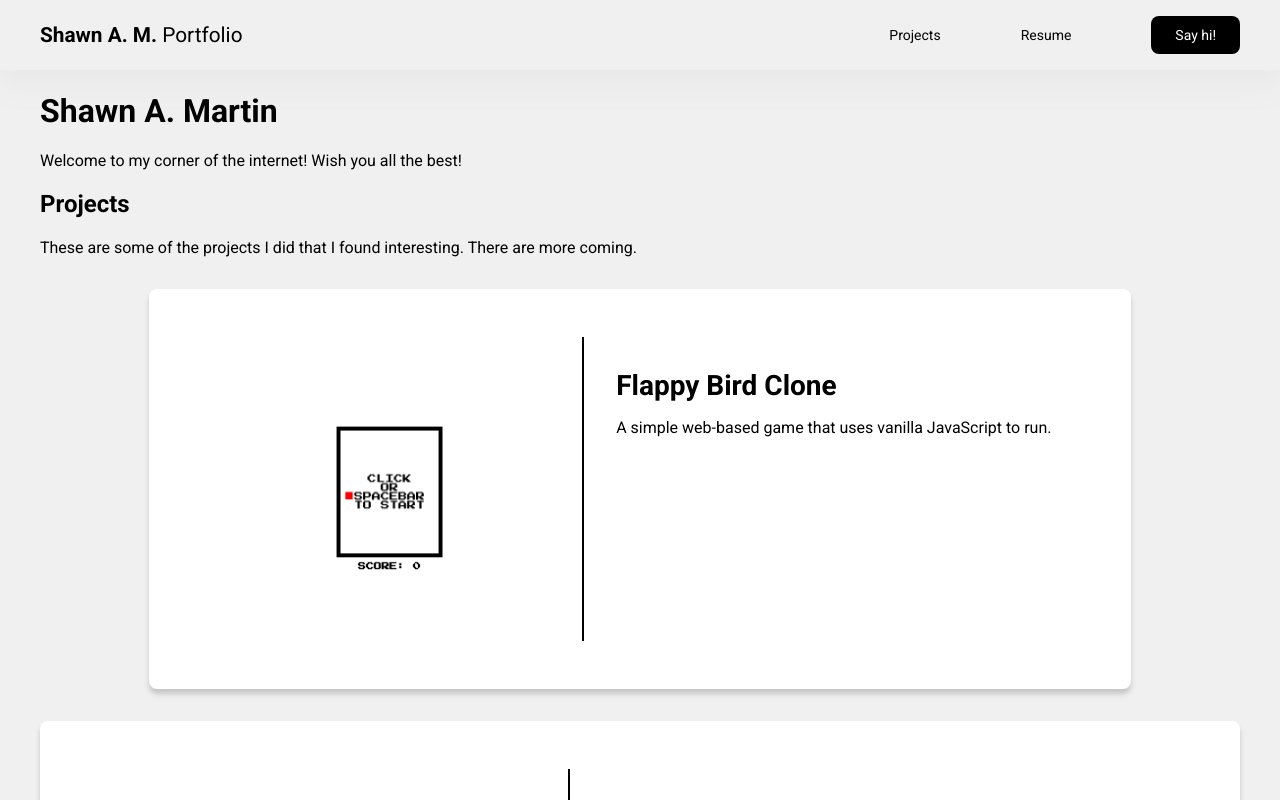
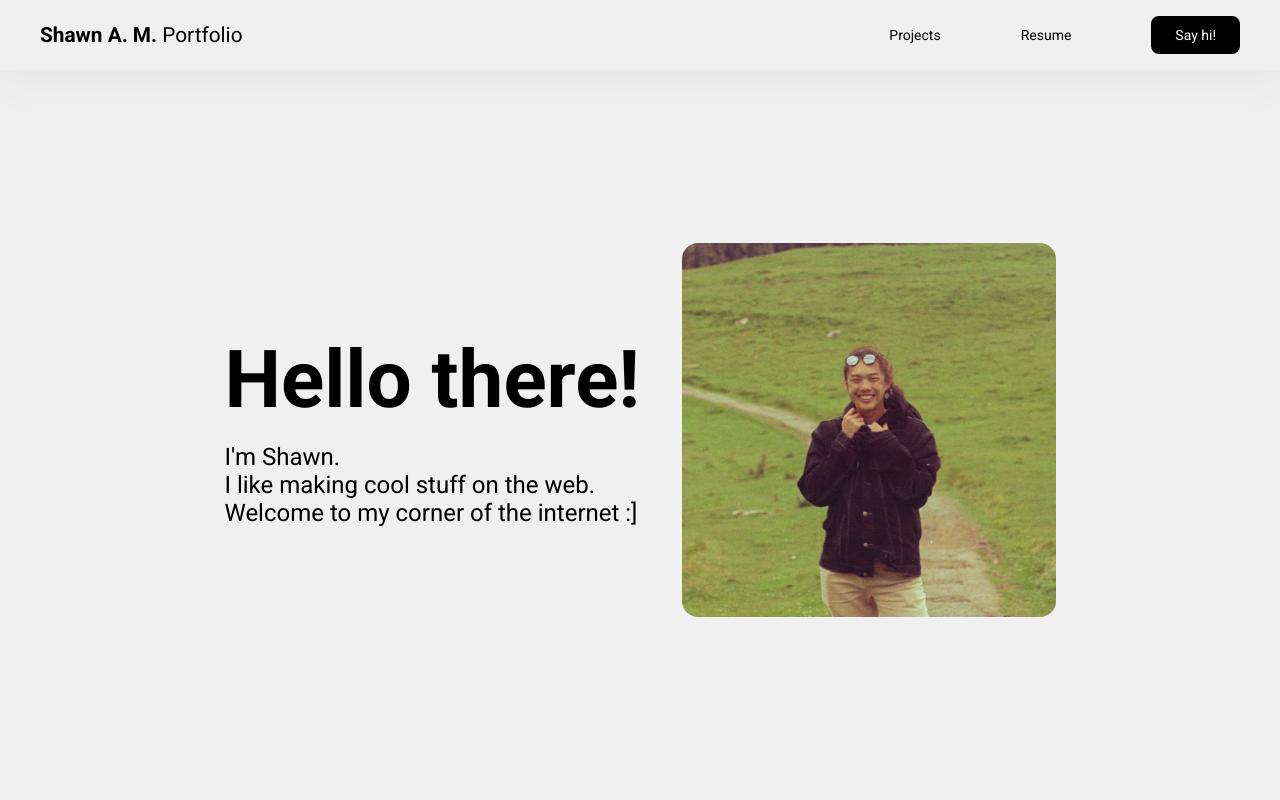
Before and after one commit to shawnanuptra/shawn-am, a Next.js app: page / in a window 1280 px wide. Shown: the top 800 px of the page. Built offline with nearby package versions, Linux system fonts and the light colour scheme.

Commit message:
created hero section

```diff
--- a/src/pages/index.tsx
+++ b/src/pages/index.tsx
@@ -1,10 +1,47 @@
 import Head from "next/head";
-import { Roboto } from "next/font/google";
 import { Container } from "@/components/styles";
 import ProjectItemCard from "@/components/projects-item-card";
 import { Projects } from "../utilities/data";
+import styled from "styled-components";
+import Image from "next/image";
 
-// const roboto = Roboto({ weight: ["400", "700", "900"], subsets: ["latin"] });
+const Hero = styled.section`
+	display: grid;
+	grid-template-columns: 1fr 1fr;
+	min-height: 300px;
+	place-self: center;
+
+	height: 90vh;
+	/* border: 1px solid black; */
+
+	.hero-content {
+		place-self: center center;
+		h1 {
+			font-size: 5rem;
+			margin: 0 0 1rem 0;
+		}
+		p {
+			font-size: 1.5rem;
+			margin: 0;
+		}
+	}
+
+	.hero-img-wrapper {
+		position: relative;
+		width: 90%;
+		place-self: center end;
+		border-radius: 1rem;
+		aspect-ratio: 1/1;
+
+		.img {
+			place-self: center;
+			/* height: 100%; */
+			border-radius: 1rem;
+			/* border-radius: 42% 10% 45% 10% / 30% 10% 35% 10%; */
+		}
+		/* width: 200px; */
+	}
+`;
 
 export default function Home() {
 	return (
@@ -20,9 +57,28 @@ export default function Home() {
 			</Head>
 			<main>
 				<Container>
-					<h1>Shawn A. Martin</h1>
-					{/* todo: idea! make a good quote after every refresh on wish you all the best. */}
-					<p>Welcome to my corner of the internet! Wish you all the best!</p>
+					<Hero>
+						<div className='hero-content'>
+							<h1>Hello there!</h1>
+							{/* todo: idea! make a good quote after every refresh on wish you all the best. */}
+							<p>
+								I'm Shawn.
+								<br />
+								I like making cool stuff on the web.
+								<br />
+								Welcome to my corner of the internet :]
+							</p>
+						</div>
+						<div className='hero-img-wrapper'>
+							<Image
+								src={"/profile.jpg"}
+								fill={true}
+								objectFit='cover'
+								alt='Profile picture of me'
+								className='img'
+							/>
+						</div>
+					</Hero>
 					<section>
 						<h2>Projects</h2>
 						<p>
```
Also changed, not shown: public/profile.JPG (added).
